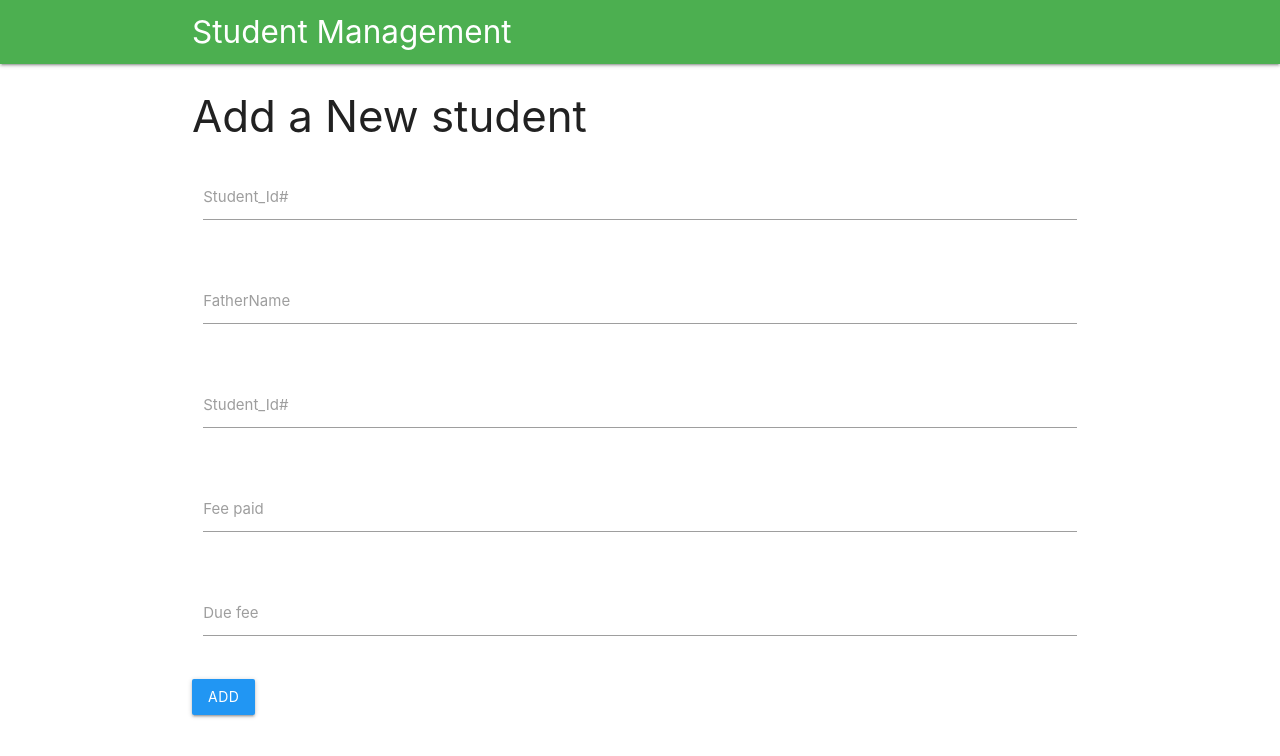
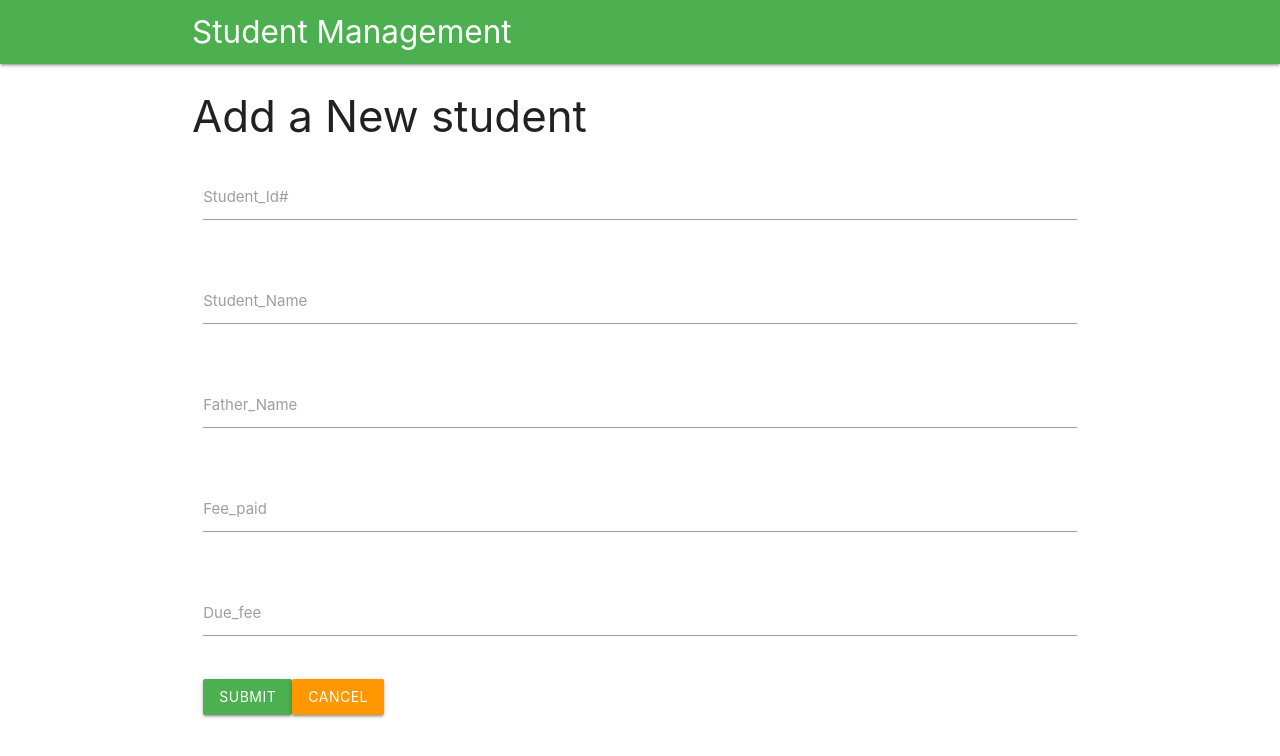
Before and after one commit to srikanthkarra376/financial_Management_Student, a Vue app: page /#/new in a window 1280 px wide. Shown: the top 756 px of the page. Built offline with nearby package versions, Linux system fonts and the light colour scheme.

Commit message:
'component_form'

```diff
--- a/src/components/AddStudent.vue
+++ b/src/components/AddStudent.vue
@@ -2,50 +2,74 @@
 <div id="new-student">
   <h3>Add a New student</h3>
   <div class="row">
-    <form @submit.prevent="saveSrudent" class="col s12">
+    <form @submit.prevent="saveStudent" class="col s12">
       <div class="row">
         <div class="input-field col s12">
           <input type ="text" v-model="student_id" required>
           <label>Student_Id#</label>
         </div>
       </div>
-        <div class="row">
+      <div class="row">
         <div class="input-field col s12">
-          <input type ="text" v-model="father_name" required>
-          <label>FatherName</label>
+          <input type ="text" v-model="name" required>
+          <label>Student_Name</label>
         </div>
         </div>
         <div class="row">
         <div class="input-field col s12">
-          <input type ="text" v-model="student_id" required>
-          <label>Student_Id#</label>
+          <input type ="text" v-model="father_name" required>
+          <label>Father_Name</label>
         </div>
         </div>
+
         <div class="row">
         <div class="input-field col s12">
           <input type ="text" v-model="fee_paid" required>
-          <label>Fee paid</label>
+          <label>Fee_paid</label>
         </div>
         </div>
         <div class="row">
         <div class="input-field col s12">
           <input type ="text" v-model="due_fee" required>
-          <label>Due fee</label>
+          <label>Due_fee</label>
         </div>
         </div>
+         <button type="submit" class="btn  green"> SUBMIT</button>
+         <router-link to="/" class="btn orange">CANCEL</router-link>
+    </form>
 
-    </form>
-    <router-link to="/" class="btn blue">Add</router-link>
+
   </div>
 </div>
 </template>
 <script>
+import db from './firebaseinit'
 export default {
   name :'new-student',
   data () {
     return {
+      student_id:null,
+     name:null,
+     father_name:null,
+     Class:null,
+     fee_paid:null,
+     due_fee:null
 
     }
-  }
+
+  },
+  methods:{
+    saveStudent() {
+      db.collection('Students').add({
+        student_id: this.student_id,
+        name:this.name,
+        father_name:this.father_name,
+        fee_paid:this.fee_paid,
+        due_fee:this.due_fee
+      }).then(docRef=>this.$router.push('/'))
+      .catch(error=>console.log(err))
+    }
+
+    }
 }
 </script>
```
